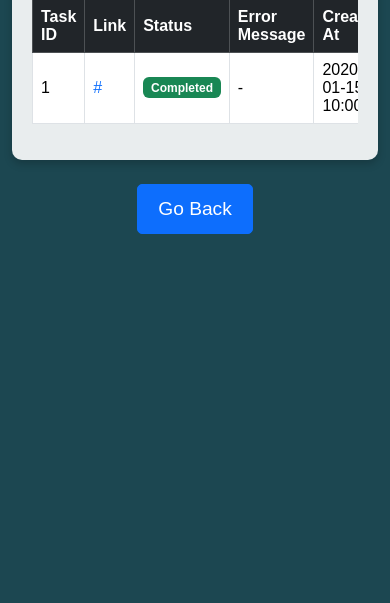
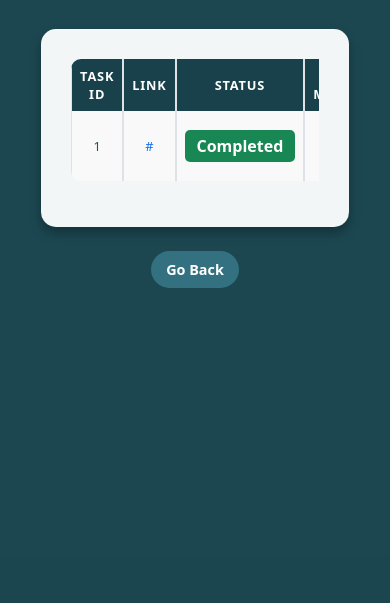
Before and after one commit to Alkyones/YoutubeConverter, a Django app: template templates/status.html in a window 390 px wide. Shown: the part 289-892 px from the top of the page. After the commit the page ends 577 px from the top, so only its background shows below. Run offline with Django 3.2, Linux system fonts and the light colour scheme; the template is opened without the code that fills it: most values are stand-ins (such as "Sample title", 1, 10 or a date in 2020); some libraries are stand-ins or nearby versions.

Commit message:
Enhance UI for status page with new navbar, improved styling, and responsive design adjustments

```diff
--- a/static/css/index.css
+++ b/static/css/index.css
@@ -1,10 +1,10 @@
-
 body {
-    font-family: sans-serif;
+    font-family: 'Arial', sans-serif;
     background-color: #25535e; /* Default background color */
-    width: 100%;
-    height: 100%;
+    margin: 0;
+    padding: 0;
     animation: bgchange 5s linear infinite alternate;
+    color: #ffffff; /* Default text color */
 }
 
 @keyframes bgchange {
@@ -16,188 +16,138 @@ body {
     }
 }
 
-p {
-    line-height: 1.6rem;
-    font-size: 1.4rem;
-    font-weight: 500;
-    color: #fff;
+.header-container {
+    display: flex;
+    justify-content: center;
+    align-items: center;
+    gap: 20px;
+    margin-top: 100px;
+    flex-wrap: wrap; /* Allow wrapping for smaller screens */
 }
 
-.container-fluid {
-    position: absolute !important;
+.header-container h2 {
+    color: #ffffff;
+    font-size: 3rem;
+    font-family: 'Courier New', monospace;
+    text-shadow: 2px 2px 4px rgba(0, 0, 0, 0.5); /* Add subtle text shadow */
+    margin: 0;
+}
+
+.header-container img {
+    width: 120px;
+    height: 120px;
+    border-radius: 50%; /* Make the image circular */
+    box-shadow: 0 4px 8px rgba(0, 0, 0, 0.2); /* Add shadow to the image */
 }
 
 .center-div {
-    margin-top: 20rem !important;
-    width:70%;
+    margin-top: 50px;
+    width: 90%;
     margin: 0 auto;
     text-align: center;
-
 }
 
-.header-container{
+.center-div > * {
+    margin-bottom: 2rem;
+}
+
+p {
+    line-height: 1.8rem;
+    font-size: 1.2rem;
+    font-weight: 400;
+    color: #ffffff;
+    text-align: justify;
+    margin: 0 auto;
+    max-width: 800px;
+}
+
+form {
     display: flex;
     justify-content: center;
     align-items: center;
-    gap: 15px;
-
+    margin-top: 20px;
+    gap: 10px; /* Add spacing between input and button */
 }
 
-
-.header-container h2{
-    color: #fff;
-    font-size: 4.2vw;
-    font-family: monospace;
-}
-.header-container img{
-    width: 8vw;
-    height: 8vw;
+form > input {
+    width: 60%;
+    font-size: 1.2rem;
+    padding: 10px 15px;
+    color: #25535e;
+    border: none;
+    border-radius: 25px;
+    box-shadow: 0 4px 6px rgba(0, 0, 0, 0.1);
 }
 
-
-.alert {
-    position: absolute !important;
-    top: 0;
-
-    width: 100%;
-}
-
-
-.center-div > * {
-    margin-bottom: 2rem !important;
-}
-
-.form-line {
-    width: 100%;
-    display: flex;
-    flex-direction: column;
-    justify-content: center;
-    align-items: center;
-
-}
-
-.form-line > *{
-    width: 100%;
-    margin-top:1.4rem;
-}
-
-form {
-    width: 100%;
-    display: flex;
-    text-align: center;
-    justify-content: center;
-}
-
-form> input{
-    width:70%;
-    font-size: 1.7rem;
-
-    padding-left:0.7rem;
-    color: #25535e;
-    box-shadow: none;
-    border: none;
-    border-top-left-radius: 1.3rem;
-    border-bottom-left-radius: 1.3rem;
-
-}
-
-
 form > input:focus {
-    outline:none;
-}
-
-
-form> button {
-    width: 14%;
-    font-size: 1.3rem;
-    font-weight: 600;
-    color: #337180;
-
-    background-color: #fff;
-
-    border:none;
-    border-top-right-radius: 1.3rem;
-    border-bottom-right-radius: 1.3rem;
-
-}
-
-form> button:hover {
-    animation: fillIn 1.2s forwards;
-
-}
-
-@keyframes fillIn {
-    from {
-        transform: translateX(0);
-        background-color: rgb(255, 255, 255);
-        color:rgb(255, 112, 10)
-      }
-
-      to {
-        transform: translateX(5%);
-        background-color: rgb(236, 89, 9);
-        color: rgb(255, 225, 225);
-      }
-}
-
-
-
-@media screen and (max-width: 1120px) {
-
-
-    form > input {
-        font-size: 1.2rem;
+    outline: none;
+    box-shadow: 0 0 8px rgba(255, 255, 255, 0.5);
 }
 
 form > button {
-        width: 25%;
     font-size: 1.2rem;
+    font-weight: 600;
+    color: #ffffff;
+    background-color: #337180;
+    border: none;
+    border-radius: 25px;
+    padding: 10px 20px;
+    transition: all 0.3s ease;
 }
 
-    p {
-        font-size: 1.2rem;
+form > button:hover {
+    background-color: #236060;
+    transform: scale(1.05);
 }
 
+.alert {
+    position: absolute;
+    top: 0;
+    width: 100%;
+    background-color: #ff4d4d;
+    color: #ffffff;
+    text-align: center;
+    padding: 10px 0;
+    font-size: 1rem;
+    font-weight: bold;
 }
 
-
-@media screen and (max-width: 790px) {
-
-    .header-container h2 {
-        padding-top: 10px;
-    }
-
+/* Responsive Design */
+@media screen and (max-width: 1120px) {
     form > input {
         font-size: 1rem;
     }
 
     form > button {
-        width:35%;
         font-size: 1rem;
     }
 
     p {
         font-size: 1rem;
     }
-
 }
 
+@media screen and (max-width: 790px) {
+    .header-container {
+        flex-direction: column;
+        gap: 10px;
+    }
 
-.table-container {
-    background-color: rgba(255, 255, 255, 0.9); /* Slightly transparent white background for the table */
-    border-radius: 10px;
-    padding: 20px;
-    box-shadow: 0 4px 8px rgba(0, 0, 0, 0.2); /* Subtle shadow for better focus */
+    .header-container h2 {
+        font-size: 2rem;
     }
-.table th, .table td {
-    vertical-align: middle; /* Center-align content vertically */
+
+    form > input {
+        font-size: 1rem;
+        width: 80%; /* Adjust width for smaller screens */
     }
-.btn-primary {
-    font-size: 1.2rem;
-    padding: 10px 20px;
-    border-radius: 5px;
+
+    form > button {
+        font-size: 1rem;
+        padding: 8px 15px;
     }
-.text-center h2 {
-    font-weight: bold;
-    color: #ffffff; /* Ensure the title text contrasts with the background */
+
+    p {
+        font-size: 0.9rem;
     }
+}
--- /dev/null
+++ b/static/css/status.css
@@ -0,0 +1,140 @@
+/* Styling for the status page */
+.status-container {
+    background-color: rgba(255, 255, 255, 0.95); /* Slightly transparent white background */
+    border-radius: 15px; /* More rounded corners */
+    padding: 30px;
+    box-shadow: 0 6px 12px rgba(0, 0, 0, 0.3); /* Stronger shadow for better focus */
+    margin-top: 50px;
+    max-width: 90%;
+    margin-left: auto;
+    margin-right: auto;
+}
+
+.status-header {
+    font-size: 1.8rem;
+    font-weight: bold;
+    color: #ffffff;
+    text-shadow: 2px 2px 6px rgba(0, 0, 0, 0.6); /* Stronger text shadow */
+    text-align: center;
+    margin-bottom: 30px;
+}
+
+.table {
+    border-collapse: separate;
+    border-spacing: 0;
+    width: 100%;
+    overflow: hidden;
+    border-radius: 10px; /* Rounded corners for the table */
+}
+
+.table th, .table td {
+    vertical-align: middle; /* Center-align content vertically */
+    text-align: center;
+    padding: 15px;
+}
+
+.table th {
+    background-color: #18414b; /* Darker header background */
+    color: #ffffff; /* White text for contrast */
+    font-size: 1rem;
+    text-transform: uppercase;
+    letter-spacing: 0.05rem;
+}
+
+.table td {
+    font-size: 1rem;
+    color: #25535e;
+    background-color: #f9f9f9; /* Light background for table rows */
+}
+
+.table tr:nth-child(even) td {
+    background-color: #e8f1f5; /* Alternate row color */
+}
+
+.table tr:hover td {
+    background-color: #d0e7ed; /* Highlight row on hover */
+}
+
+.badge {
+    font-size: 1rem;
+    padding: 8px 12px;
+    border-radius: 5px;
+    text-transform: capitalize;
+}
+
+.badge.bg-success {
+    background-color: #28a745;
+    color: #ffffff;
+}
+
+.badge.bg-warning {
+    background-color: #ffc107;
+    color: #212529;
+}
+
+.badge.bg-primary {
+    background-color: #007bff;
+    color: #ffffff;
+}
+
+.badge.bg-danger {
+    background-color: #dc3545;
+    color: #ffffff;
+}
+
+.open-folder-link {
+    color: #337180;
+    font-weight: bold;
+    text-decoration: none;
+    transition: color 0.3s ease;
+}
+
+.open-folder-link:hover {
+    text-decoration: underline;
+    color: #235060;
+}
+
+.btn-primary {
+    font-size: 1.2rem;
+    padding: 12px 25px;
+    border-radius: 25px; /* Fully rounded button */
+    background-color: #337180;
+    border: none;
+    transition: all 0.3s ease;
+    color: #ffffff;
+    font-weight: bold;
+}
+
+.btn-primary:hover {
+    background-color: #235060;
+    transform: scale(1.05);
+}
+
+/* Responsive Design for Status Page */
+@media screen and (max-width: 1120px) {
+    .table th, .table td {
+        font-size: 0.9rem;
+        padding: 10px;
+    }
+
+    .btn-primary {
+        font-size: 1rem;
+        padding: 10px 20px;
+    }
+}
+
+@media screen and (max-width: 790px) {
+    .status-header {
+        font-size: 1rem;
+    }
+
+    .table th, .table td {
+        font-size: 0.8rem;
+        padding: 8px;
+    }
+
+    .btn-primary {
+        font-size: 0.9rem;
+        padding: 8px 15px;
+    }
+}
--- a/templates/base.html
+++ b/templates/base.html
@@ -10,13 +10,50 @@
 
     {% block head %}
     {% endblock %}
+    <style>
+        /* Custom Navbar Styling */
+        .navbar {
+            box-shadow: 0 4px 6px rgba(0, 0, 0, 0.1); /* Add a subtle shadow */
+        }
+        .navbar-brand {
+            font-size: 1.5rem; /* Increase brand size */
+            font-weight: bold;
+        }
+        .nav-link {
+            font-size: 1.1rem; /* Slightly larger font for links */
+        }
+        .container.my-4 {
+            margin-top: 80px; /* Add spacing below the navbar */
+        }
+    </style>
 </head>
 <body>
-    {% block content %}
+    <!-- Navbar -->
+    <nav class="navbar navbar-expand-lg navbar-dark bg-dark fixed-top">
+        <div class="container-fluid">
+            <a class="navbar-brand" href="{% url 'index' %}">YConv</a>
+            <button class="navbar-toggler" type="button" data-bs-toggle="collapse" data-bs-target="#navbarNav" aria-controls="navbarNav" aria-expanded="false" aria-label="Toggle navigation">
+                <span class="navbar-toggler-icon"></span>
+            </button>
+            <div class="collapse navbar-collapse" id="navbarNav">
+                <ul class="navbar-nav ms-auto">
+                    <li class="nav-item">
+                        <a class="nav-link" href="{% url 'index' %}">Home</a>
+                    </li>
+                    <li class="nav-item">
+                        <a class="nav-link" href="{% url 'status' %}">Status</a>
+                    </li>
+                </ul>
+            </div>
+        </div>
+    </nav>
 
-    {% endblock %}
+    <!-- Main Content -->
+    <div class="container my-4 py-5">
+        {% block content %}
+        {% endblock %}
+    </div>
 
     <script src="https://cdn.jsdelivr.net/npm/bootstrap@5.2.0-beta1/dist/js/bootstrap.bundle.min.js" integrity="sha384-pprn3073KE6tl6bjs2QrFaJGz5/SUsLqktiwsUTF55Jfv3qYSDhgCecCxMW52nD2" crossorigin="anonymous"></script>
-
 </body>
 </html>
--- a/templates/status.html
+++ b/templates/status.html
@@ -4,21 +4,20 @@
 {% block head %}
 <title>YConv - Download Status</title>
 <link href="https://cdn.jsdelivr.net/npm/bootstrap@5.3.0-alpha3/dist/css/bootstrap.min.css" rel="stylesheet">
-<link rel="stylesheet" href="{% static 'css/index.css' %}">
-
+<link rel="stylesheet" href="{% static 'css/status.css' %}">
 {% endblock %}
 
 {% block content %}
 <div class="container my-5">
     <div class="text-center mb-4">
-        <img src="{% static 'images/music-logo.svg' %}" width="200px" alt="logo">
-        <h2 class="mt-3">Download Status</h2>
+        <img src="{% static 'images/music-logo.svg' %}" width="150px" alt="logo">
+        <h2 class="status-header mt-3">Download Status</h2>
     </div>
 
-    <div class="table-container">
+    <div class="status-container">
         <div class="table-responsive">
             <table class="table table-bordered table-hover align-middle">
-                <thead class="table-dark">
+                <thead>
                     <tr>
                         <th>Task ID</th>
                         <th>Link</th>
@@ -26,7 +25,7 @@
                         <th>Error Message</th>
                         <th>Created At</th>
                         <th>Updated At</th>
-                        <th>File Location</th> <!-- New column -->
+                        <th>File Location</th>
                     </tr>
                 </thead>
                 <tbody>
@@ -50,7 +49,7 @@
                         <td>{{ task.updated_at|date:"Y-m-d H:i:s" }}</td>
                         <td>
                             {% if task.file_path %}
-                            <a href="javascript:void(0);" onclick="openFolder('{{ task.file_path }}')" class="text-decoration-none">Open Folder</a>
+                            <a href="javascript:void(0);" onclick="openFolder('{{ task.file_path }}')" class="open-folder-link">Open Folder</a>
                             {% else %}
                             <span class="text-muted">Not Available</span>
                             {% endif %}
@@ -58,7 +57,7 @@
                     </tr>
                     {% empty %}
                     <tr>
-                        <td colspan="7" class="text-center">No tasks found.</td>
+                        <td colspan="7" class="text-center text-muted">No tasks found.</td>
                     </tr>
                     {% endfor %}
                 </tbody>
```
Lines whose indentation alone changed are shown as unchanged.
